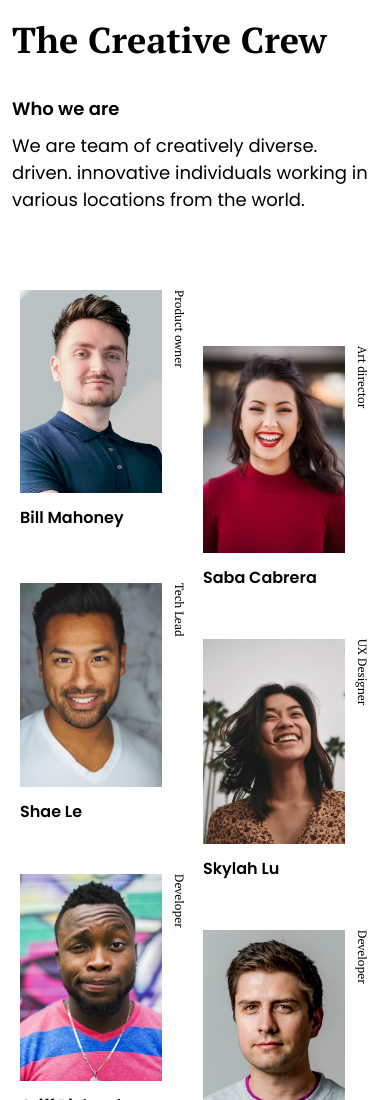
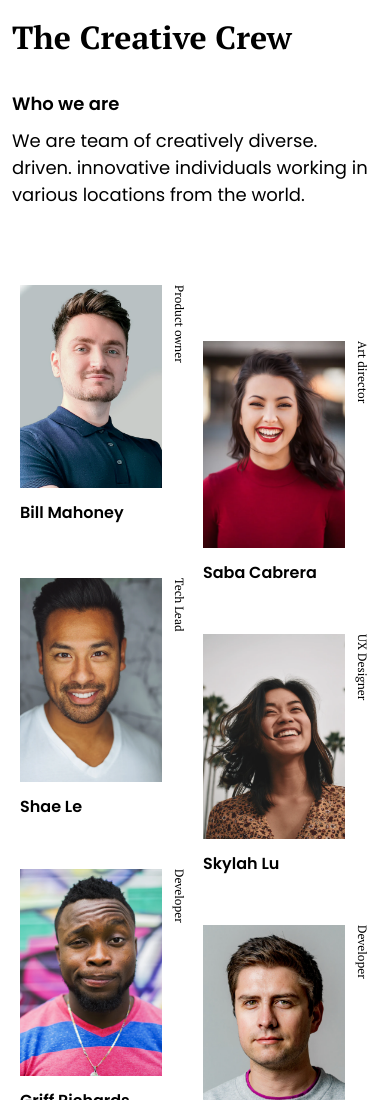
Before and after one commit to Zaneeyboy/The-Creative-Crew-Challenge, a plain HTML site: page index.html in a window 390 px wide. Shown: the top 1100 px of the page. Drawn offline with Linux system fonts and the light colour scheme.

Commit message:
Update styles.css

```diff
--- a/css/styles.css
+++ b/css/styles.css
@@ -154,6 +154,10 @@ footer{
         margin-bottom: 6rem;
     }
 
+    .brand{
+        font-size:2rem;
+    }
+
     .about{
         margin-top:2rem;
     }
```
